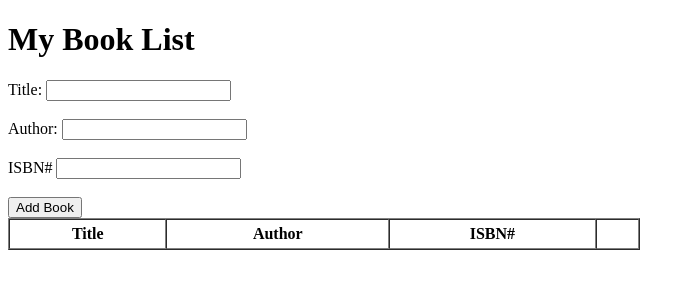
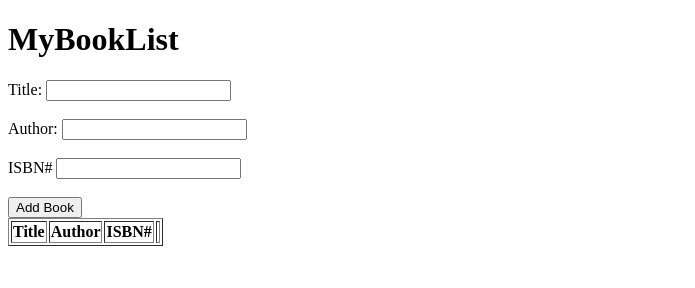
Before and after one commit to acciojob/book-list-AdityaBhosale22, a website: page main.html in a window 1280 px wide. Shown: the whole page, without its empty margins (0-695 px from the left). Drawn offline with Linux system fonts and the light colour scheme.

Commit message:
created a submission

```diff
--- a/main.html
+++ b/main.html
@@ -8,7 +8,7 @@
 </head>
 
 <body>
-    <h1>My Book List</h1>
+    <h1>MyBookList</h1>
     <div class="form-group">
     <form action="" method="post" id="book-form">
         <label for="textInput">Title:</label>
@@ -20,11 +20,11 @@
         <label for="isbnInput">ISBN#</label>
         <input type="text" id="isbn" name="isbnInput">
         <br><br>
-        <button type="submit">Add Book</button>
+        <button type="submit" id="submit">Add Book</button>
     </form>
     </div>
     <div class="table-striped">
-        <table border="1" width="50%" cellpadding="5" cellspacing="0" align="left" id="dataTable">
+        <table border="1" id="dataTable">
             <thead>
                 <tr>
                     <th>Title</th>
```
